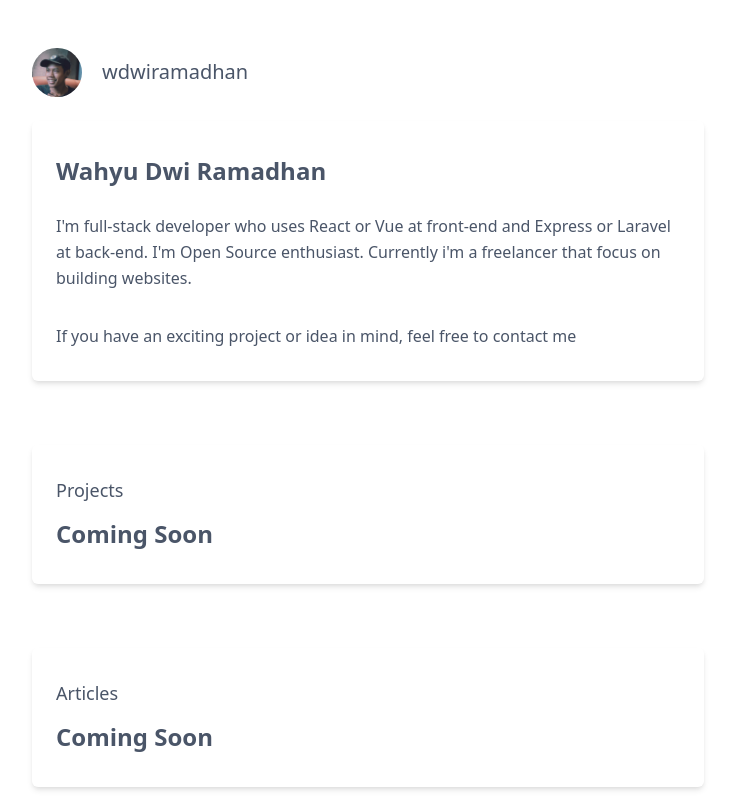
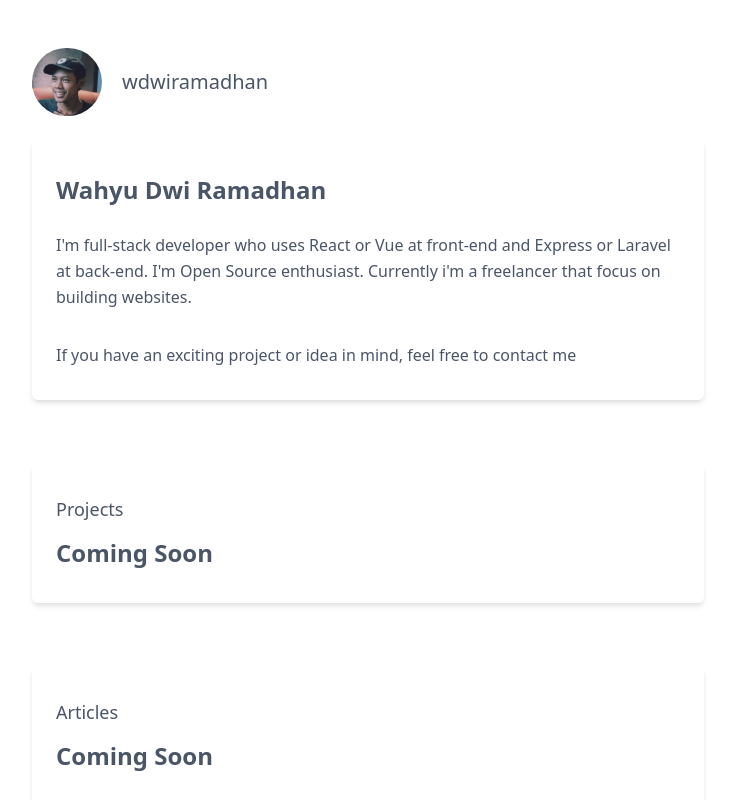
Before and after one commit to wdwiramadhan/wdwiramadhan, a Next.js app: page / in a window 1280 px wide. Shown: the top 800 px of the page, without its empty margins (272-1007 px from the left). Built offline with nearby package versions, Linux system fonts and the light colour scheme.

Commit message:
Update max-width for profile picture

```diff
--- a/tailwind.config.js
+++ b/tailwind.config.js
@@ -3,7 +3,7 @@
   theme: {
     extend: {
       maxWidth: {
-        'avatar': '50px',
+        'avatar': '70px',
       }
     },
   },
```
